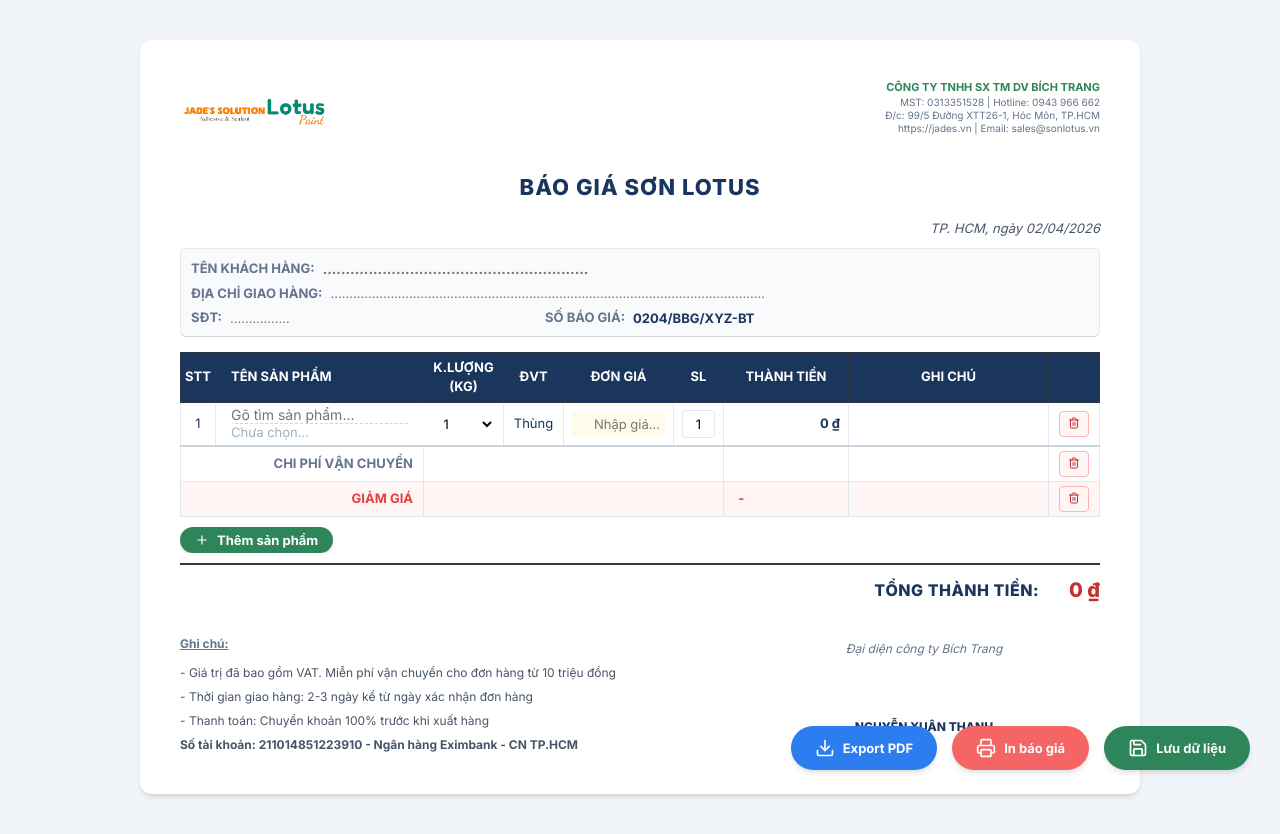
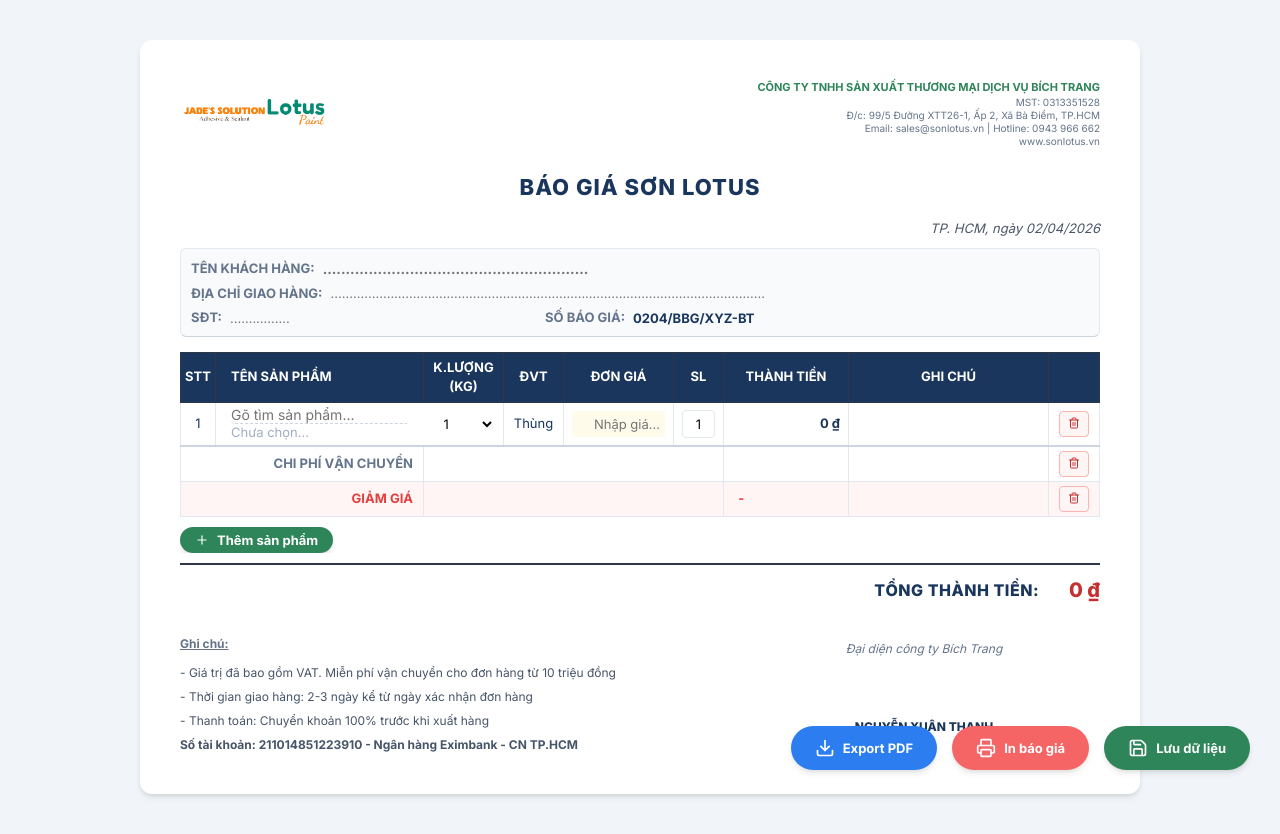
Before and after one commit to aicathanh/app-bao-gia-son, a React (Vite) app: page / in a window 1280 px wide. Built offline with nearby package versions, Linux system fonts and the light colour scheme.

Commit message:
Update company contact information

```diff
--- a/src/App.jsx
+++ b/src/App.jsx
@@ -170,10 +170,11 @@
                         />
                     </div>
                     <div className="company-info" style={{textAlign: 'right', fontSize: '10px'}}>
-                        <div className="company-name" style={{fontWeight: 'bold', color: '#2F855A', fontSize: '11px'}}>CÔNG TY TNHH SX TM DV BÍCH TRANG</div>
-                        <div>MST: 0313351528 | Hotline: 0943 966 662</div>
-                        <div>Đ/c: 99/5 Đường XTT26-1, Hóc Môn, TP.HCM</div>
-                        <div>https://jades.vn | Email: sales@sonlotus.vn</div>
+                        <div className="company-name" style={{fontWeight: 'bold', color: '#2F855A', fontSize: '11px'}}>CÔNG TY TNHH SẢN XUẤT THƯƠNG MẠI DỊCH VỤ BÍCH TRANG</div>
+                        <div>MST: 0313351528</div>
+                        <div>Đ/c: 99/5 Đường XTT26-1, Ấp 2, Xã Bà Điểm, TP.HCM</div>
+                        <div>Email: sales@sonlotus.vn | Hotline: 0943 966 662</div>
+                        <div>www.sonlotus.vn</div>
                     </div>
                 </div>
 
```
